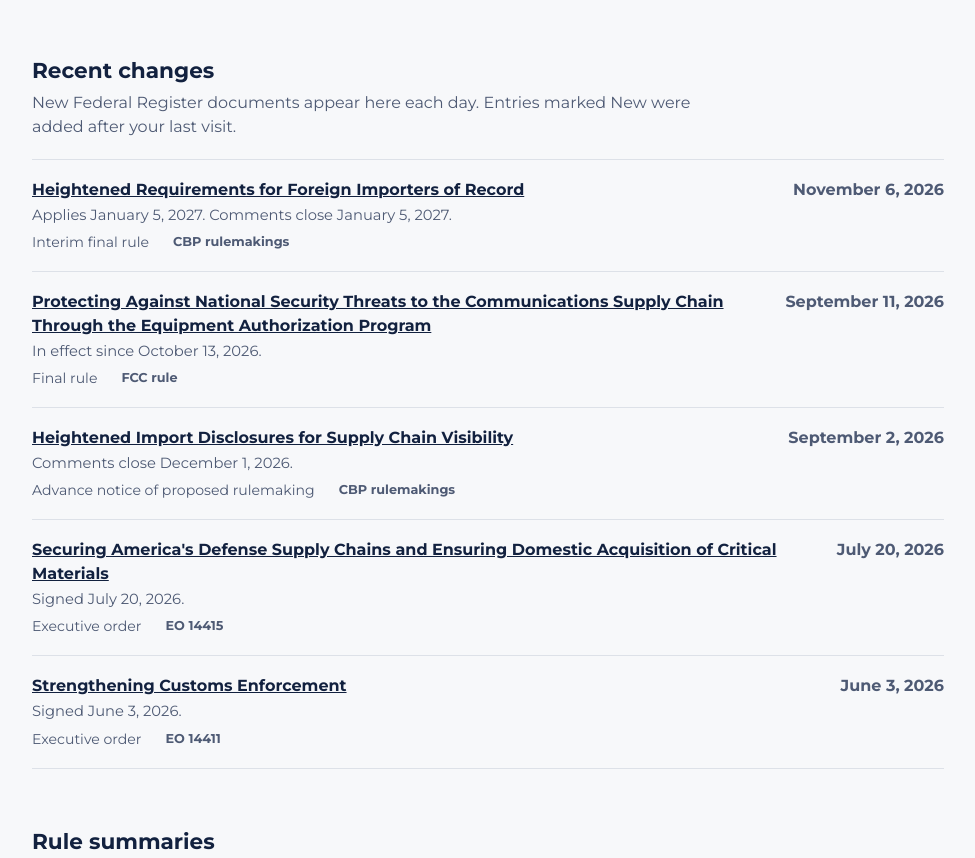
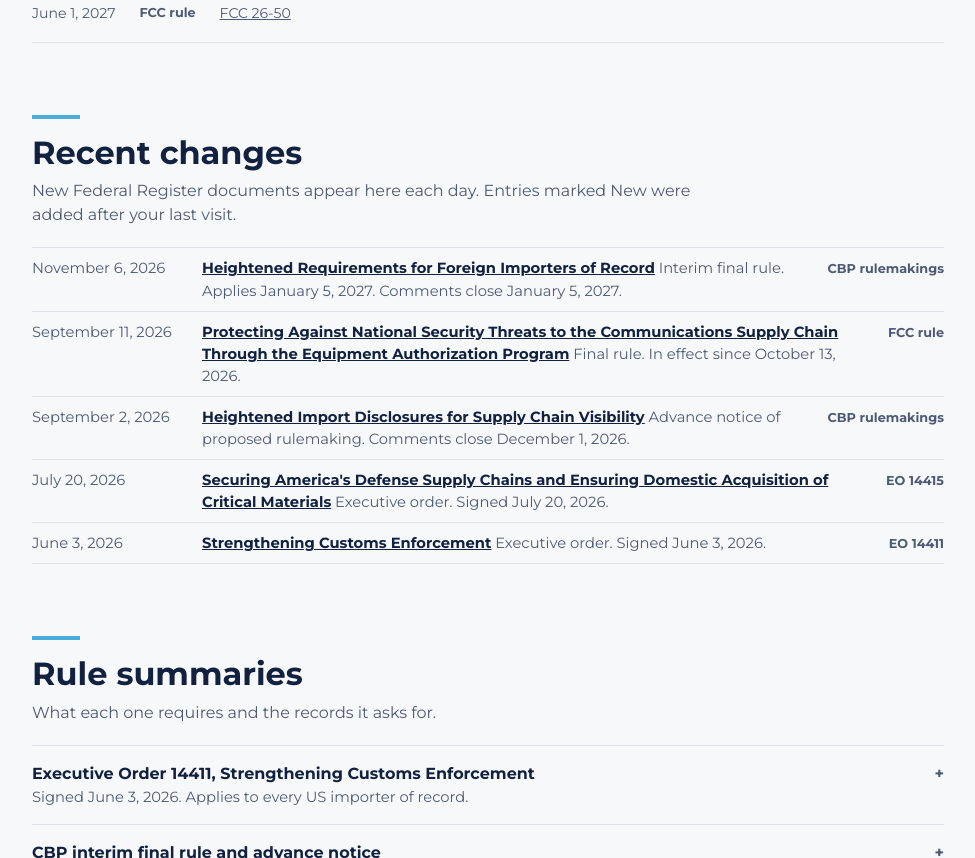
Before and after one commit to amerigo/sourcemap-pages, a plain HTML site: page site/us-trade-rules/index.html in a window 1280 px wide. Shown: the part 1942-2800 px from the top of the page, without its empty margins (152-1127 px from the left). Drawn offline with Linux system fonts and the light colour scheme.

Commit message:
Add files via upload

```diff
--- a/site/us-trade-rules/index.html
+++ b/site/us-trade-rules/index.html
@@ -75,8 +75,9 @@ header.site img { width: 180px; height: auto; display: block; }
 .hero .mark { display: inline-block; width: 0.5em; height: 0.5em; border-radius: 50%; margin-right: 0.35em; vertical-align: 0.18em; }
 .hero .actions { margin-top: 22px; display: flex; flex-wrap: wrap; gap: 10px; }
 
-section.block { margin-top: 56px; }
-section.block h2 { font-weight: 700; font-size: 1.35rem; margin: 0 0 4px; }
+section.block { margin-top: 72px; }
+section.block h2 { font-weight: 700; font-size: clamp(1.6rem, 3.2vw, 2rem); line-height: 1.15; margin: 0 0 8px; }
+section.block h2::before { content: ""; display: block; width: 48px; height: 4px; background: var(--focus); margin-bottom: 16px; }
 section.block > p { color: var(--ink-soft); margin: 0 0 20px; max-width: 64ch; }
 
 .filters { display: flex; flex-wrap: wrap; gap: 8px; margin: 0 0 16px; }
@@ -103,6 +104,12 @@ section.block > p { color: var(--ink-soft); margin: 0 0 20px; max-width: 64ch; }
 .row .state .dot, .tip .dot { display: inline-block; width: 10px; height: 10px; border-radius: 50%; margin-right: 8px; }
 .row .figures { grid-column: 1 / -1; display: flex; flex-wrap: wrap; gap: 4px 24px; font-size: 0.88rem; color: var(--ink-soft); }
 .row .figures a, .desc a, footer.site a { color: inherit; }
+.lrow { display: grid; grid-template-columns: 150px minmax(0, 1fr) auto; gap: 2px 20px; align-items: baseline; padding: 9px 0; border-top: 1px solid var(--rule); font-size: 0.92rem; }
+.lrow:last-of-type { border-bottom: 1px solid var(--rule); }
+.lrow .ldate { color: var(--ink-soft); white-space: nowrap; }
+.lrow a { color: inherit; font-weight: 700; }
+.lrow .lmeta { color: var(--ink-soft); }
+.more { margin-top: 12px; }
 .tag { font-size: 0.8rem; font-weight: 700; color: var(--ink-soft); }
 .new { font-size: 0.75rem; font-weight: 700; color: var(--bg); background: var(--focus); border-radius: 4px; padding: 1px 6px; margin-left: 8px; vertical-align: 0.1em; }
 
@@ -171,6 +178,7 @@ footer.site p { margin: 0 0 10px; }
   .wrap { padding: 24px 16px 40px; }
   .row, .q { grid-template-columns: 1fr; }
   .row .state { text-align: left; }
+  .lrow { grid-template-columns: 1fr; }
   .grid4, form.lead { grid-template-columns: 1fr; }
   header.site .btn { display: none; }
 }
@@ -450,14 +458,22 @@ function renderDates() {
 
 let LOG = SEED;
 function isFresh(e) { return lastVisit && e.added ? e.added > lastVisit : lastVisit && e.date > lastVisit.slice(0, 10); }
+let logOpen = false;
+const LOG_SHORT = 5;
 function renderLog() {
-  const list = LOG.entries.filter(visible).sort((a, b) => b.date.localeCompare(a.date)).slice(0, 12);
-  $("log").innerHTML = list.map(e => `<article class="row">
-      <div><h3><a href="${esc(e.url)}" rel="noopener" style="color:inherit">${esc(e.title)}</a>${isFresh(e) ? '<span class="new">New</span>' : ""}</h3>
-      <p class="desc">${esc(e.summary || "")}</p></div>
-      <div class="state t-later">${esc(fmt(e.date))}</div>
-      <div class="figures"><span>${esc(e.type || "Document")}</span><span class="tag">${esc(RULE[e.rule] ? RULE[e.rule].short : "")}</span></div>
-    </article>`).join("") || `<p class="notice">No documents for this rule yet.</p>`;
+  const all = LOG.entries.filter(visible).sort((a, b) => b.date.localeCompare(a.date));
+  const list = logOpen ? all : all.slice(0, LOG_SHORT);
+  const rows = list.map(e => {
+    const meta = [e.type, e.summary].filter(Boolean).join(". ").replace(/\.\.$/, ".");
+    return `<article class="lrow">
+      <span class="ldate">${esc(fmt(e.date))}</span>
+      <span><a href="${esc(e.url)}" rel="noopener">${esc(e.title)}</a>${isFresh(e) ? '<span class="new">New</span>' : ""} <span class="lmeta">${esc(meta)}</span></span>
+      <span class="tag">${esc(RULE[e.rule] ? RULE[e.rule].short : "")}</span>
+    </article>`;
+  }).join("");
+  const more = all.length > LOG_SHORT
+    ? `<button class="chip more" type="button" id="log-more" aria-expanded="${logOpen}">${logOpen ? "Show fewer" : `Show all ${all.length}`}</button>` : "";
+  $("log").innerHTML = rows ? rows + more : `<p class="notice">No documents for this rule yet.</p>`;
 }
 
 function renderRules() {
@@ -540,6 +556,10 @@ $("filters").addEventListener("click", e => {
   if (!b) return;
   filter = b.dataset.f; renderFilters(); renderDates(); renderLog();
 });
+$("log").addEventListener("click", e => {
+  if (!e.target.closest("#log-more")) return;
+  logOpen = !logOpen; renderLog();
+});
 $("check").addEventListener("click", e => {
   const b = e.target.closest("[data-q]");
   if (!b) return;
```
